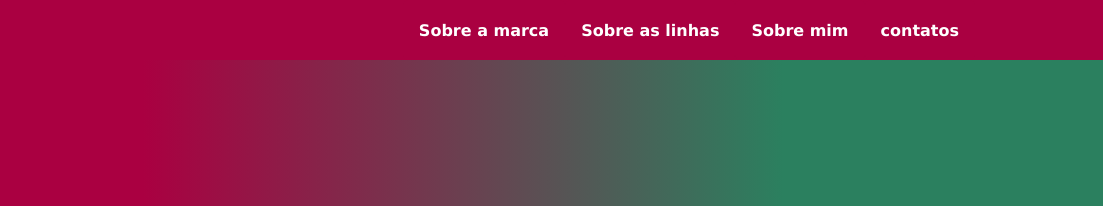
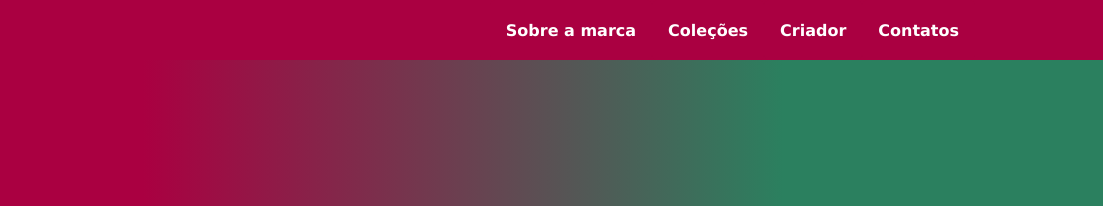
Before and after one commit to crystiandias/valenc, a plain HTML site: page home.html in a window 1280 px wide. Shown: the top 206 px of the page, 177-1280 px from the left. Drawn offline with Linux system fonts and the light colour scheme.

Commit message:
ajuste de texto

```diff
--- a/home.html
+++ b/home.html
@@ -22,13 +22,13 @@
                     Sobre a marca
                 </a>
                 <a href="#" class="botao">
-                    Sobre as linhas
+                    Coleções
                 </a>
                 <a href="#" class="botao">
-                    Sobre mim
+                    Criador
                 </a>
                 <a href="#" class="botao">
-                    contatos
+                    Contatos
                 </a>
             </div>
 
@@ -36,9 +36,10 @@
                 <div class="dropdown">
                     <button class="dropbtn">Links Úteis</button>
                     <div class="dropdown-content">
-                        <a href="https://www.google.com" target="_blank">Google</a>
-                        <a href="https://www.github.com" target="_blank">GitHub</a>
-                        <a href="https://www.stackoverflow.com" target="_blank">Stack Overflow</a>
+                        <a href="#" target="_blank">Sobre a marca</a>
+                        <a href="#" target="_blank">Coleções</a>
+                        <a href="#" target="_blank">Criador</a>
+                        <a href="#" target="_blank">Contatos</a>
                     </div>
                 </div>
             </div>
```
